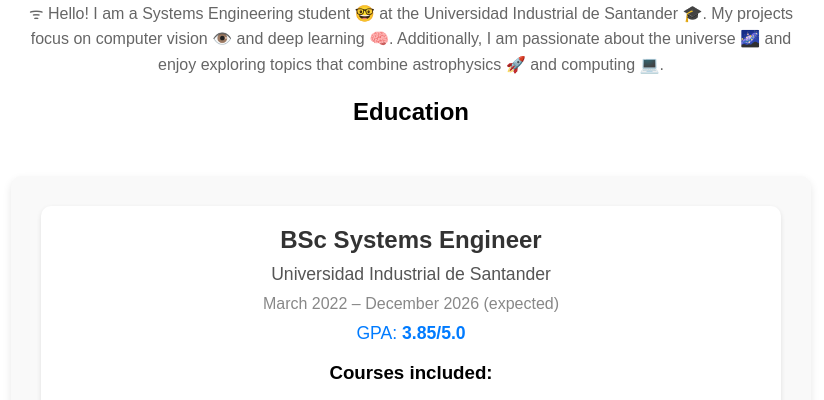
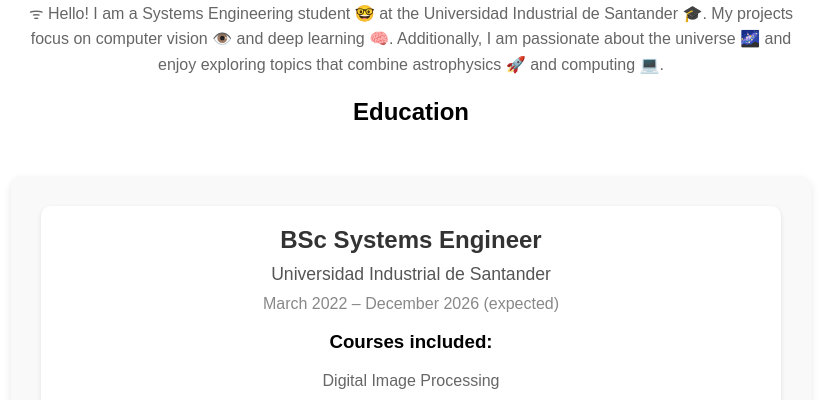
Before and after one commit to BrayanQuintero123/BrayanQuintero123.github.io, a plain HTML site: page index.html in a window 1280 px wide. Shown: the part 323-723 px from the top of the page, without its empty margins (229-1053 px from the left). Drawn offline with Linux system fonts and the light colour scheme.

Commit message:
hideGrades

```diff
--- a/index.html
+++ b/index.html
@@ -261,7 +261,7 @@
                 <div class="title">BSc Systems Engineer</div>
                 <div class="institution">Universidad Industrial de Santander</div>
                 <div class="date">March 2022 – December 2026 (expected)</div>
-                <div class="gpa">GPA: <span>3.85/5.0</span></div>
+                <!-- <div class="gpa">GPA: <span>3.85/5.0</span></div> -->
                 <h3>Courses included:</h3>
                 <ul>
                     <li>Digital Image Processing</li>
```
